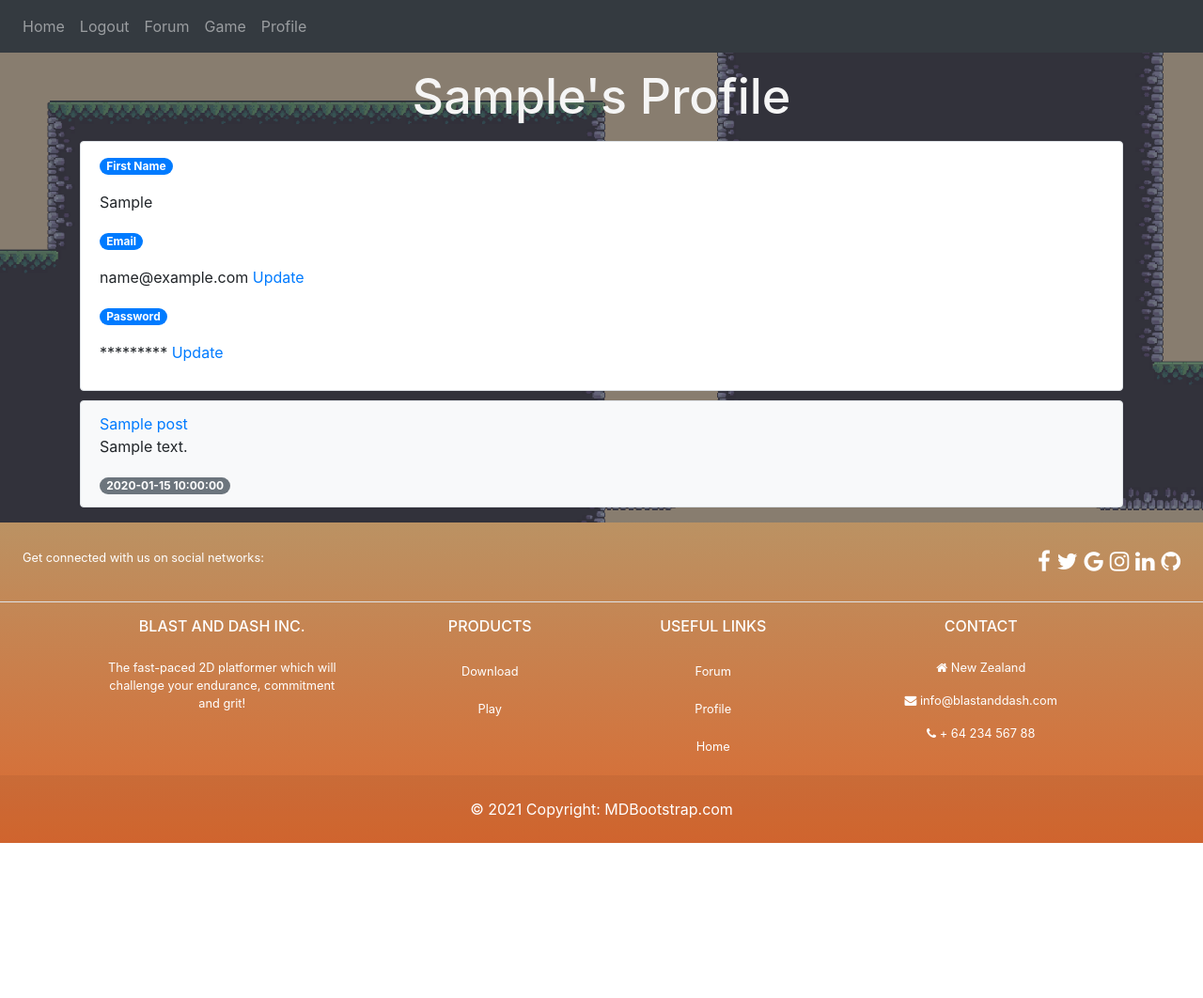
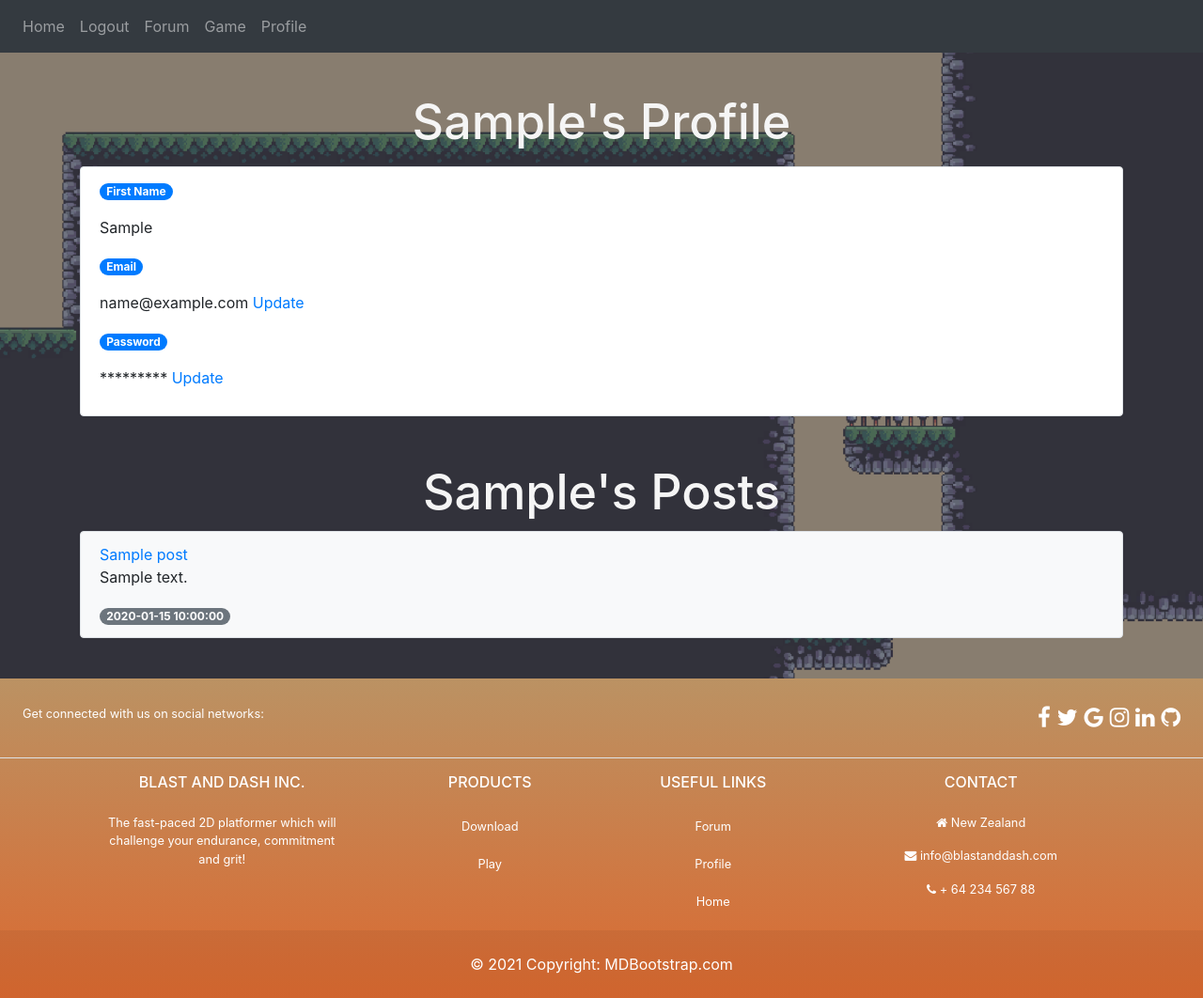
Before and after one commit to RyeGeorge/CS203-Investigative-Studio-1, a Flask app: page /profile in a window 1280 px wide. Shown: the whole page at 94% size. Before the commit the page ends 897 px from the top, so only its background shows below. Run offline with Flask 3, Linux system fonts and the light colour scheme; a user stored in the database is signed in; tables that the repository leaves empty hold one stand-in row (values such as "Sample post"); some libraries are stand-ins or nearby versions.

Commit message:
Various style changes

```diff
--- a/website/static/styles.css
+++ b/website/static/styles.css
@@ -30,7 +30,7 @@ body {
   position: absolute;
 
   width: 100%;
-  height: 800px;
+  height: 1050px;
 }
 
 
--- a/website/templates/profile.html
+++ b/website/templates/profile.html
@@ -6,6 +6,19 @@
     .posts {
         margin-top: 10px;
     }
+
+    .post-container {
+        margin-top: 50px;
+    }
+
+    .profile-container {
+        min-height: 650px;
+        width: 100%;
+
+        display: flex;
+        flex-direction: column;
+        justify-content: center;
+    }
 </style>
 
 {% endblock %}
@@ -13,6 +26,7 @@
 {% block content %}
 <body>
     <div class="background-img-3"></div>
+    <div class="profile-container">
         <div class="container">
             <h1 class="text-center mt-3 mb-3">{{user.first_name}}'s Profile</h1>
             <li class="list-group-item border rounded">
@@ -38,7 +52,10 @@
         </div>
 
         <!-- Display all of the users posts -->
-    <div class="container">
+    <div class="post-container container">
+        {% if posts | length > 0 %}
+        <h1 class="text-center">{{user.first_name}}'s Posts</h1>
+        {% endif %}
         {% for post in posts | reverse %}
             {% if post.user_id == user.id %}
             <!-- Only display 5 posts until the user presses the load more button -->
@@ -59,12 +76,17 @@
                 {% endif %}
             {% endif %}
         {% endfor %}
-        {% if posts|length >= num_posts %}
+        {% if posts|length > num_posts %}
         <form method="post">
             <button class="btn btn-primary mt-3 mb-3">Load More</button>
         </form>
         {% endif %}
     </div>
+
+
+    </div>
+
+
 </body>
 
 {% endblock %}
--- a/website/views.py
+++ b/website/views.py
@@ -133,7 +133,15 @@ def profile():
     if 'num_posts' not in session:
         session['num_posts'] = 5
 
-    posts = Post.query.all()
+    all_posts = Post.query.all()
+    posts = []
+
+    for post in all_posts:
+        if post.user_id == current_user.id:
+            posts.append(post)
+
+
+
 
     if request.method == 'POST':
         num_posts = session['num_posts']
```
Also changed, not shown: website/templates/forum.html (+19 -0 lines), website/templates/post.html (+14 -2 lines). Lines whose indentation alone changed are shown as unchanged.
